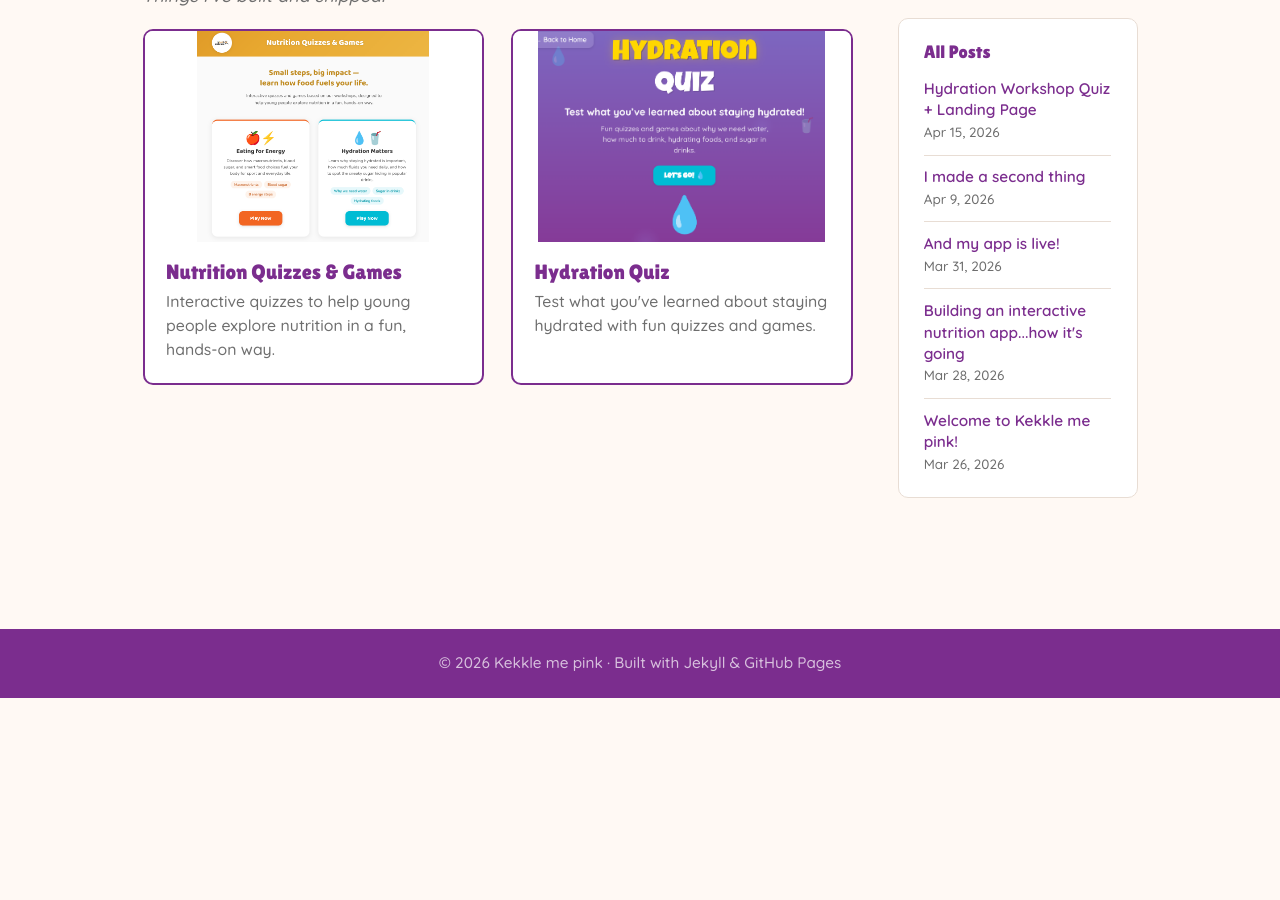
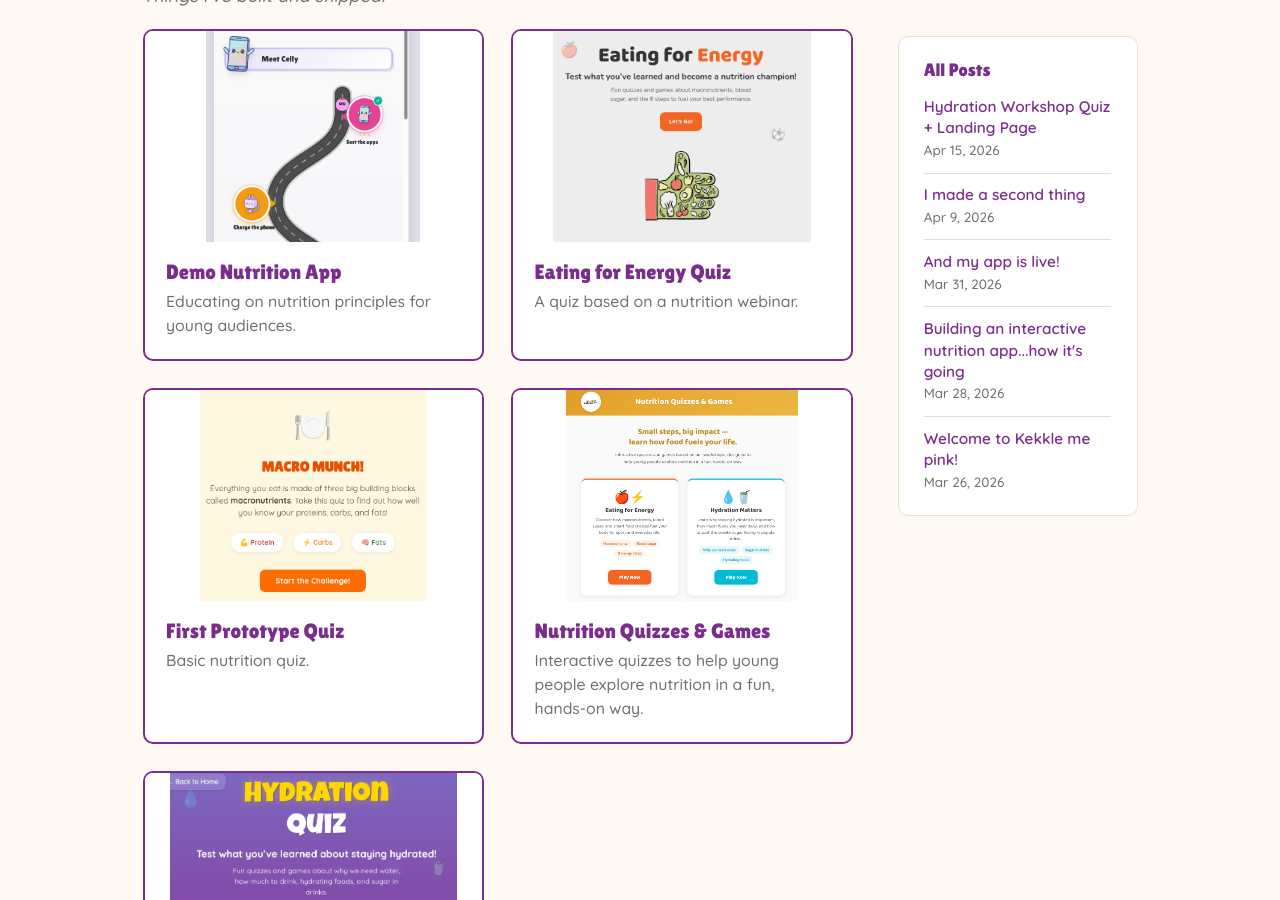
Before and after one commit to Kekkle/kekkles-korner, a Jekyll site: the page built from projects.html, in a window 1280 px wide and 900 px high, scrolled down 202 px. Built offline with Jekyll 4.4.1, drawn with Linux system fonts in a browser that asks for light colours; before the commit the page ends 900 px from its top, so only the background shows below that.

Commit message:
Restore original projects and add two new ones
Made-with: Cursor

```diff
--- a/_data/projects.yml
+++ b/_data/projects.yml
@@ -1,8 +1,23 @@
 # Add your projects here. Each entry needs:
 #   title:       Project name
 #   url:         Link to the live app / demo
-#   image:       Path to a screenshot (put images in assets/images/projects/)
+#   image:       Path to a screenshot (put images in Screenshots/)
 #   description: One-liner shown below the title (optional)
+
+- title: "Demo Nutrition App"
+  url: "https://kekkle.github.io/Nutrition-App/#/"
+  image: "/Screenshots/NutritionApp1.png"
+  description: "Educating on nutrition principles for young audiences."
+
+- title: "Eating for Energy Quiz"
+  url: "https://kekkle.github.io/eating-for-energy/"
+  image: "/Screenshots/EatingEnergy.png"
+  description: "A quiz based on a nutrition webinar."
+
+- title: "First Prototype Quiz"
+  url: "https://kekkle.github.io/Prototype-quiz/"
+  image: "/Screenshots/PrototypeQuiz.png"
+  description: "Basic nutrition quiz."
 
 - title: "Nutrition Quizzes & Games"
   url: "#"
```
